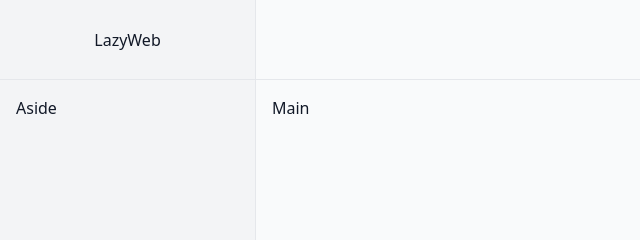
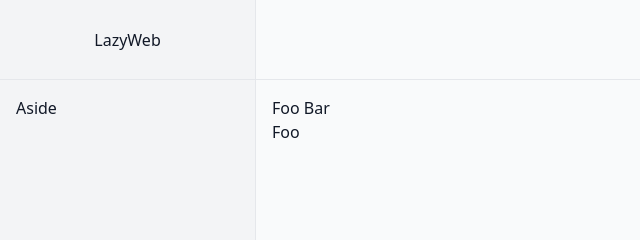
Before and after one commit to ahmadkarimi1991/lazyweb, a website: page public/index.html in a window 1280 px wide. Shown: the top 240 px of the page, 0-640 px from the left. Drawn offline with Linux system fonts and the light colour scheme.

Commit message:
Update index.html

```diff
--- a/public/index.html
+++ b/public/index.html
@@ -34,7 +34,17 @@
             </div>
         </header>
 
-        <section class="p-4">Main</section>
+        <section class="p-4">
+            <div>
+                <div x-data="{ tab: 'foo' }">
+                    <button :class="{ 'active': tab === 'foo' }" @click="tab = 'foo'">Foo</button>
+                    <button :class="{ 'active': tab === 'bar' }" @click="tab = 'bar'">Bar</button>
+
+                    <div x-show="tab === 'foo'">Foo</div>
+                    <div x-show="tab === 'bar'">Bar</div>
+                </div>
+            </div>
+        </section>
     </main>
 
     <script src="vendors/alpine-2.8.2/alpine.js"></script>
```
